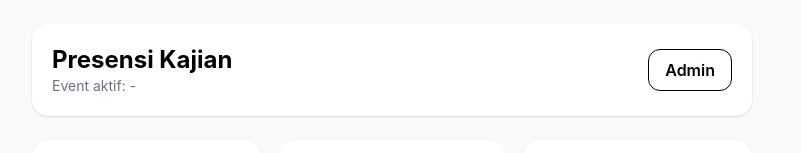
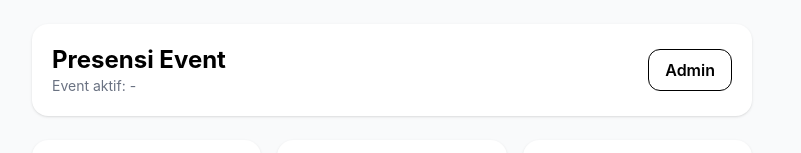
Before and after one commit to imagifa/presensi-event, a Next.js app: page / in a window 1280 px wide. Shown: the top 153 px of the page, without its empty margins (248-1049 px from the left). Built offline with nearby package versions, Linux system fonts and the light colour scheme; no server answers.

Commit message:
Update page.tsx

```diff
--- a/src/app/page.tsx
+++ b/src/app/page.tsx
@@ -238,7 +238,7 @@
         {/* Header */}
         <div className="flex items-center justify-between bg-white rounded-2xl p-5 shadow-sm">
           <div>
-            <h1 className="text-2xl font-bold">Presensi Kajian</h1>
+            <h1 className="text-2xl font-bold">Presensi Event</h1>
             <p className="text-sm text-gray-500">
   Event aktif:{" "}
   {stats.activeEvent
```
